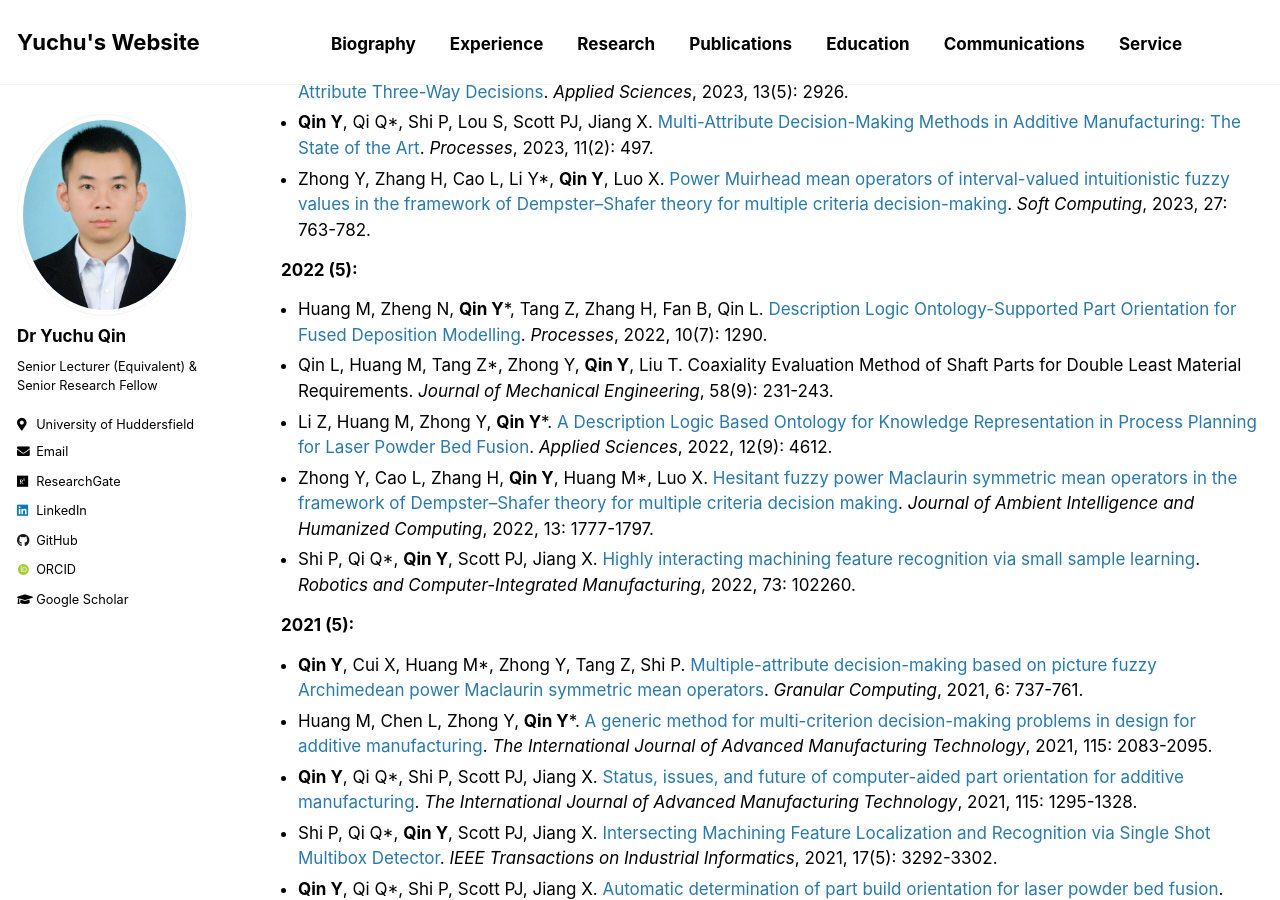
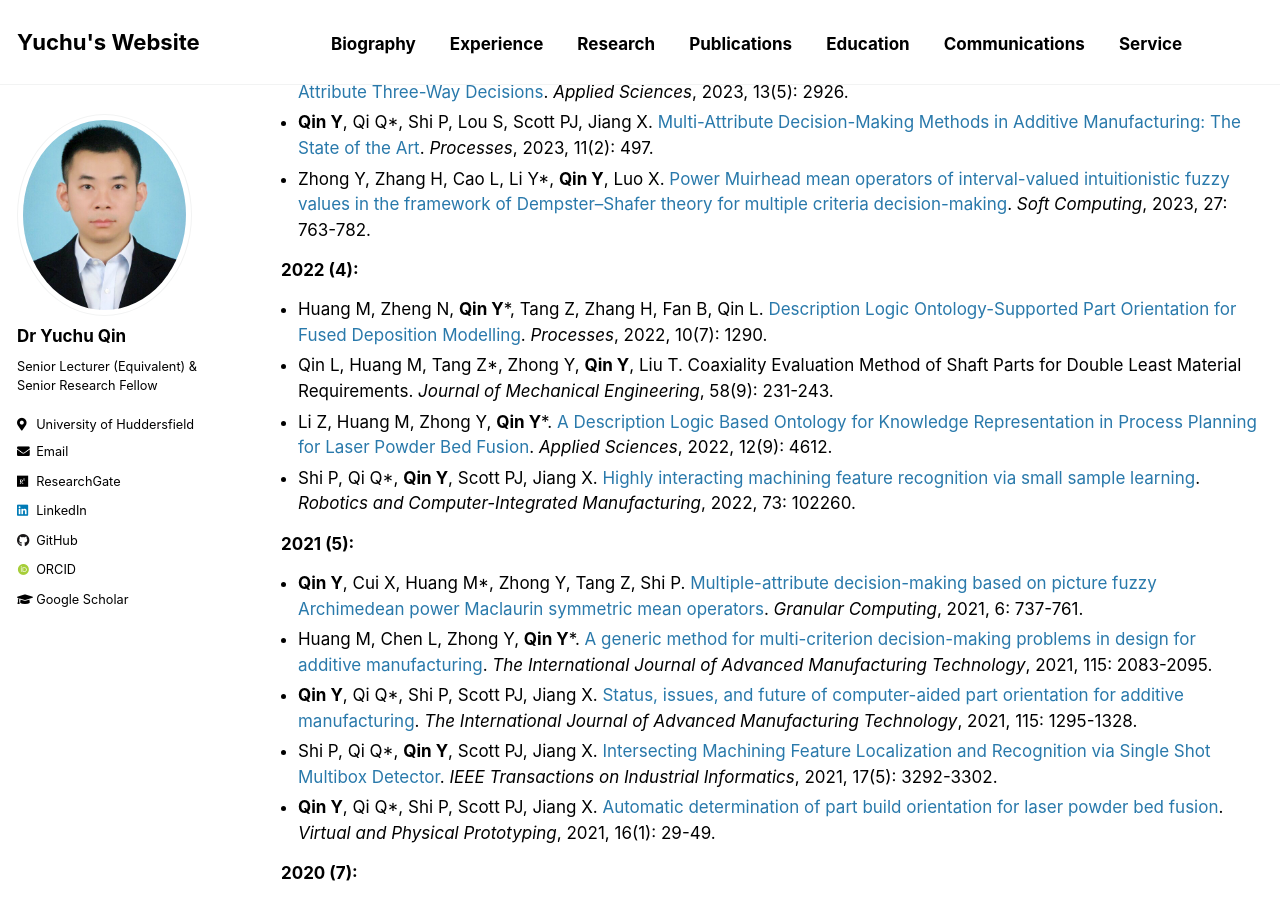
Before and after one commit to yuchu-qin/yuchu-qin.github.io, a Jekyll site: the page built from _pages/publications.md, in a window 1280 px wide and 900 px high, scrolled down 1210 px. Built offline with Jekyll 4.4.1, drawn with Linux system fonts in a browser that asks for light colours; some web fonts are replaced; our own code applies the rules of GitHub Pages for plain Markdown files.

Commit message:
Update publications.md

```diff
--- a/_pages/publications.md
+++ b/_pages/publications.md
@@ -28,11 +28,10 @@ author_profile: true
 - **Qin Y**, Qi Q*, Shi P, Lou S, Scott PJ, Jiang X. [Multi-Attribute Decision-Making Methods in Additive Manufacturing: The State of the Art](https://www.mdpi.com/2227-9717/11/2/497). _Processes_, 2023, 11(2): 497.
 - Zhong Y, Zhang H, Cao L, Li Y*, **Qin Y**, Luo X. [Power Muirhead mean operators of interval-valued intuitionistic fuzzy values in the framework of Dempster–Shafer theory for multiple criteria decision-making](https://link.springer.com/article/10.1007/s00500-022-07595-7). _Soft Computing_, 2023, 27: 763-782.
 
-### 2022 (5):
+### 2022 (4):
 - Huang M, Zheng N, **Qin Y***, Tang Z, Zhang H, Fan B, Qin L. [Description Logic Ontology-Supported Part Orientation for Fused Deposition Modelling](https://www.mdpi.com/2227-9717/10/7/1290). _Processes_, 2022, 10(7): 1290.
 - Qin L, Huang M, Tang Z*, Zhong Y, **Qin Y**, Liu T. Coaxiality Evaluation Method of Shaft Parts for Double Least Material Requirements. _Journal of Mechanical Engineering_, 58(9): 231-243.
 - Li Z, Huang M, Zhong Y, **Qin Y***. [A Description Logic Based Ontology for Knowledge Representation in Process Planning for Laser Powder Bed Fusion](https://www.mdpi.com/2076-3417/12/9/4612). _Applied Sciences_, 2022, 12(9): 4612.
-- Zhong Y, Cao L, Zhang H, **Qin Y**, Huang M*, Luo X. [Hesitant fuzzy power Maclaurin symmetric mean operators in the framework of Dempster–Shafer theory for multiple criteria decision making](https://link.springer.com/article/10.1007/s12652-021-02932-4). _Journal of Ambient Intelligence and Humanized Computing_, 2022, 13: 1777-1797.
 - Shi P, Qi Q*, **Qin Y**, Scott PJ, Jiang X. [Highly interacting machining feature recognition via small sample learning](https://www.sciencedirect.com/science/article/pii/S073658452100140X). _Robotics and Computer-Integrated Manufacturing_, 2022, 73: 102260.
 
 ### 2021 (5):
```
